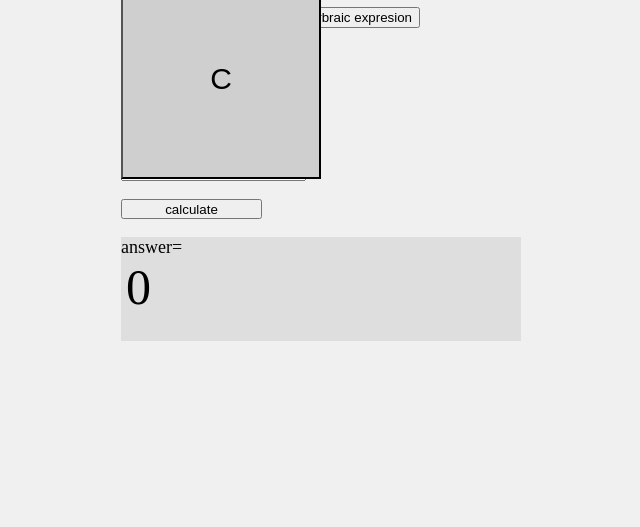
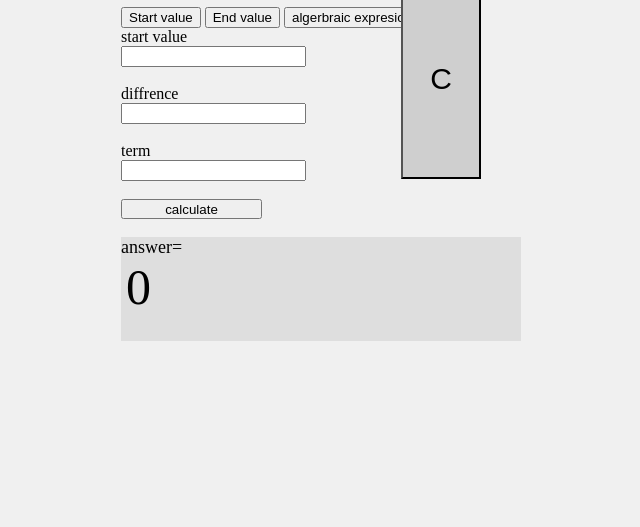
Before and after one commit to gamescard/gamescard.github.io, a plain HTML site: page index.html in a window 1280 px wide. Shown: the part 273-800 px from the top of the page, without its empty margins (319-959 px from the left). Drawn offline with Linux system fonts and the light colour scheme.

Commit message:
Update style.css

```diff
--- a/style.css
+++ b/style.css
@@ -37,8 +37,8 @@ body {
             #c {
                 position:absolute;
                 top:13%;
-                left:60%px;
-                width:50%;
+                left:70%;
+                width:20%;
                 height:50%;
                 background-color:rgb(207, 207, 207);
                 font-size:30px;
```
